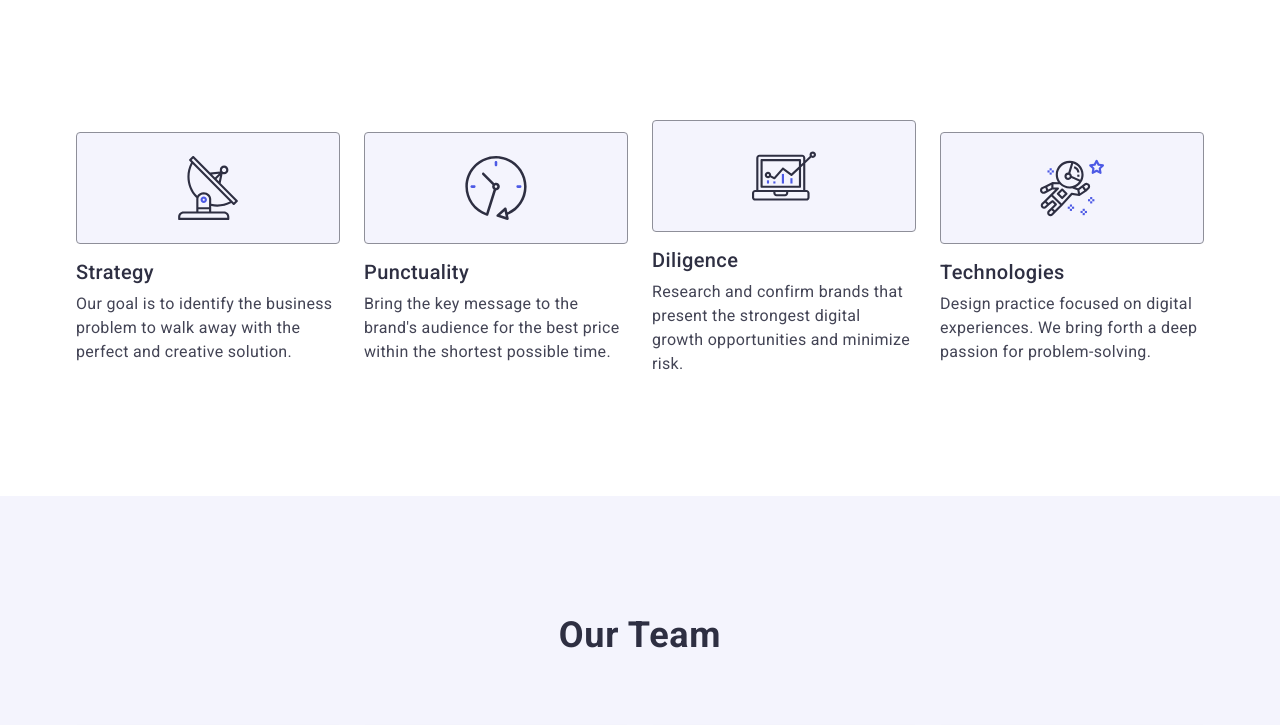
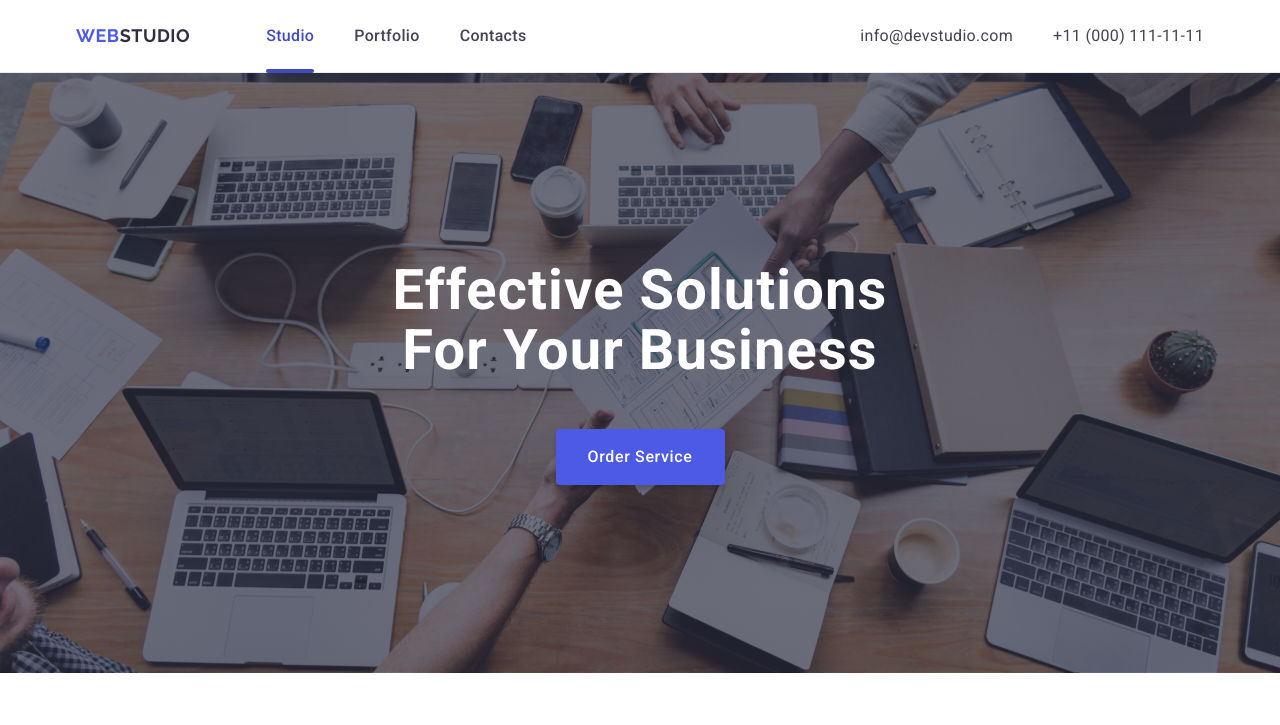
Before and after one commit to 5791-IM/goit-markup-hw-06, a plain HTML site: page index.html in a window 1280 px wide. Shown: the top 725 px of the page. Drawn offline with nearby package versions, Linux system fonts and the light colour scheme.

Commit message:
Hero-section

```diff
--- a/css/styles.css
+++ b/css/styles.css
@@ -188,10 +188,10 @@ img {
 /* Main */
 
 /* Start hero section */
+
 .hero-section {
-  max-width: 1440px;
-  padding-top: 188px;
-  padding-bottom: 188px;
+  max-width: 320px;
+  padding: 72px 0;
   margin: 0 auto;
   background-image: linear-gradient(
       to bottom,
@@ -204,17 +204,17 @@ img {
   background-color: var(--navyblue, #2e2f42);
   background-size: cover;
 }
-
 .hero-title-container {
   margin: 0 auto;
-  margin-bottom: 48px;
-  max-width: 496px;
-  color: var(--white, #fff);
+  max-width: 288px;
+  color: var(--WHITE, #fff);
   text-align: center;
-  font-size: 56px;
+  font-size: 36px;
   font-weight: 700;
-  line-height: 1.07;
+  line-height: 1.11;
   letter-spacing: 0.02em;
+  text-transform: capitalize;
+  margin-bottom: 72px;
 }
 .hero-action {
   display: flex;
@@ -241,6 +241,33 @@ img {
 .hero-action-button:hover,
 .hero-action-button:focus {
   background: var(--ocean, #404bbf);
+}
+
+/* Tablet */
+
+@media screen and (min-width: 768px) {
+  .hero-section {
+    max-width: 768px;
+    padding: 112px 0;
+  }
+  .hero-title-container {
+    max-width: 496px;
+    margin-bottom: 36px;
+    font-size: 56px;
+    line-height: 1.07;
+  }
+}
+/* Dasctop */
+
+@media screen and (min-width: 1158px) {
+  .hero-section {
+    max-width: 1440px;
+    padding-top: 188px;
+    padding-bottom: 188px;
+  }
+  .hero-title-container {
+    margin-bottom: 48px;
+  }
 }
 
 /* End Hero section */
@@ -294,7 +321,7 @@ img {
   line-height: 1.5;
   letter-spacing: 0.02em;
 }
-
+/* Tablet */
 @media screen and (min-width: 768px) {
   .advantage-list {
     display: flex;
@@ -309,7 +336,7 @@ img {
     align-self: first baseline;
   }
 }
-
+/* Desctop */
 @media screen and (min-width: 1158px) {
   .advantage-section {
     padding: 120px 0;
@@ -423,7 +450,7 @@ img {
 .team-icon {
   fill: #f4f4fd;
 }
-
+/* Tablet */
 @media screen and (min-width: 768px) {
   .team-section {
     text-align: center;
@@ -440,7 +467,7 @@ img {
     width: calc((100% - 24px) / 2);
   }
 }
-
+/* Desctop */
 @media screen and (min-width: 1158px) {
   .team-section {
     padding: 120px 0;
@@ -449,10 +476,6 @@ img {
     display: flex;
     flex-wrap: nowrap;
     gap: 24px;
-
-    /* width: calc((100%-72px) / 4);
-  display: flex;
-  gap: 24px; */
     padding: 0;
     padding-bottom: 0px;
   }
--- a/index.html
+++ b/index.html
@@ -25,7 +25,7 @@
   </head>
   <body>
     <!-- Header -->
-    <!-- <header class="header">
+    <header class="header">
       <div class="container header-inner">
         <nav class="header-nav">
           <a class="header-logo-text" href="./index.html"
@@ -59,12 +59,12 @@
           </ul>
         </address>
       </div>
-    </header> -->
+    </header>
 
     <!-- Main -->
     <main>
       <!-- Hero section -->
-      <!-- <section class="hero-section">
+      <section class="hero-section">
         <div class="container">
           <h1 class="hero-title-container">
             Effective Solutions for Your Business
@@ -73,7 +73,7 @@
             Order Service
           </button>
         </div>
-      </section> -->
+      </section>
 
       <!-- Our advantage section -->
       <section class="advantage-section">
```
Also changed, not shown: images/mobile-images/Dark-bg.jpg (added), images/mobile-images/banking.jpg (renamed from images/portfolio/banking.jpg), images/mobile-images/cashless.jpg (renamed from images/portfolio/cashless.jpg), images/mobile-images/meditation.jpg (renamed from images/portfolio/meditation.jpg), images/mobile-images/online.jpg (renamed from images/portfolio/online.jpg), images/mobile-images/screen.jpg (renamed from images/portfolio/screen.jpg), images/mobile-images/taxi.jpg (renamed from images/portfolio/taxi.jpg).
